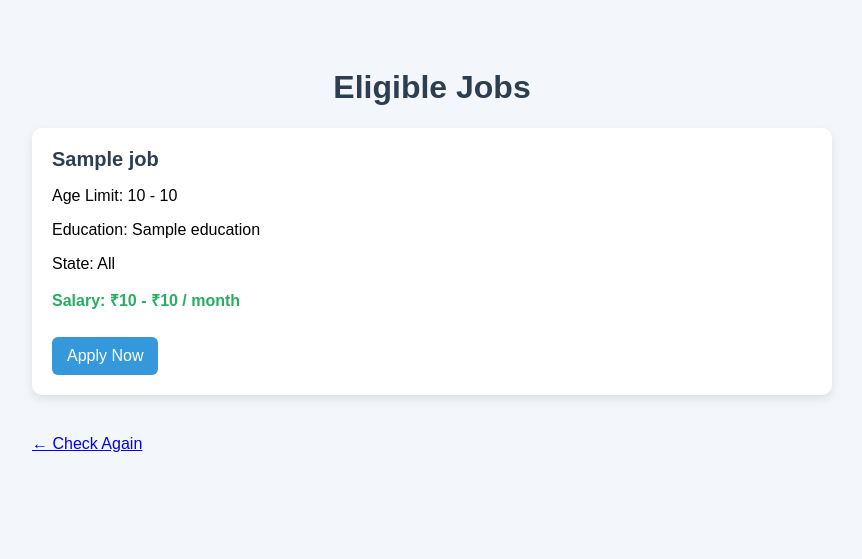
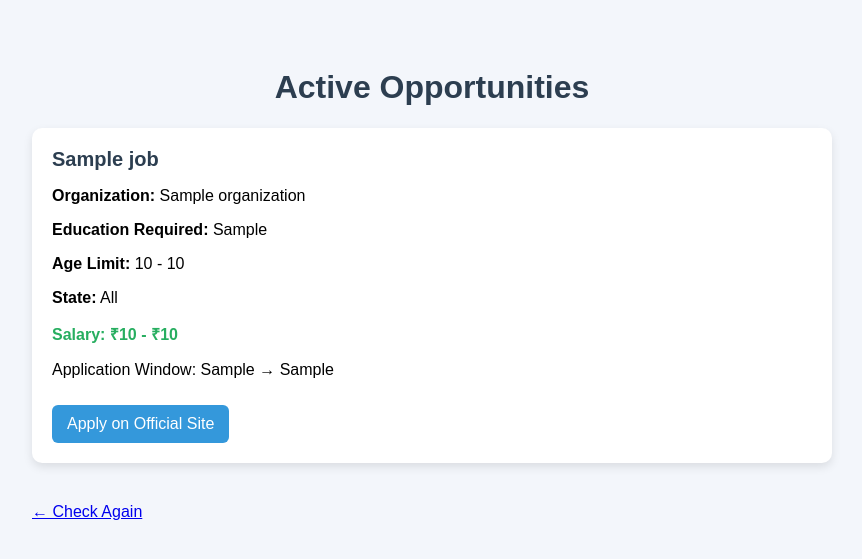
Before and after one commit to Pratik1387/jobsmitra, a Python web app: template templates/result.html in a window 1280 px wide. Shown: the top 559 px of the page, without its empty margins (208-1070 px from the left). Run offline with Jinja, Linux system fonts and the light colour scheme; the template is opened without the code that fills it: most values are stand-ins (such as "Sample title", 1, 10 or a date in 2020).

Commit message:
Update job results page with new layout and details

```diff
--- a/templates/result.html
+++ b/templates/result.html
@@ -3,13 +3,13 @@
 
 <head>
 
-<title>JobsMitra Results</title>
+<title>Eligible Jobs</title>
 
 <style>
 
 body{
 font-family: Arial;
-background: #f3f6fb;
+background:#f3f6fb;
 padding:40px;
 }
 
@@ -24,33 +24,26 @@ color:#2c3e50;
 }
 
 .job-card{
-
 background:white;
 padding:20px;
 border-radius:10px;
 margin-bottom:20px;
 box-shadow:0px 4px 10px rgba(0,0,0,0.1);
-
 }
 
 .job-title{
-
 font-size:20px;
 font-weight:bold;
 color:#2c3e50;
-
 }
 
 .salary{
-
 color:#27ae60;
 font-weight:bold;
 margin-top:8px;
-
 }
 
 .apply-btn{
-
 display:inline-block;
 margin-top:10px;
 padding:10px 15px;
@@ -58,32 +51,26 @@ background:#3498db;
 color:white;
 text-decoration:none;
 border-radius:6px;
-
 }
 
 .apply-btn:hover{
-
 background:#2980b9;
-
 }
 
 .back{
-
 margin-top:20px;
 display:inline-block;
-
 }
 
 </style>
 
 </head>
 
-
 <body>
 
 <div class="container">
 
-<h1>Eligible Jobs</h1>
+<h1>Active Opportunities</h1>
 
 {% if jobs %}
 
@@ -93,18 +80,25 @@ display:inline-block;
 
 <div class="job-title">{{ job.job_title }}</div>
 
-<p>Age Limit: {{ job.min_age }} - {{ job.max_age }}</p>
+<p><b>Organization:</b> {{ job.organization }}</p>
 
-<p>Education: {{ job.education | join(', ') }}</p>
+<p><b>Education Required:</b> {{ job.education_required }}</p>
 
-<p>State: {{ job.state }}</p>
+<p><b>Age Limit:</b> {{ job.min_age }} - {{ job.max_age }}</p>
+
+<p><b>State:</b> {{ job.state }}</p>
 
 <p class="salary">
-Salary: ₹{{ job.salary_min }} - ₹{{ job.salary_max }} / month
+Salary: ₹{{ job.salary_min }} - ₹{{ job.salary_max }}
+</p>
+
+<p>
+Application Window:
+{{ job.application_start }} → {{ job.application_end }}
 </p>
 
 <a class="apply-btn" href="{{ job.apply_link }}" target="_blank">
-Apply Now
+Apply on Official Site
 </a>
 
 </div>
@@ -113,7 +107,7 @@ Apply Now
 
 {% else %}
 
-<p>No eligible jobs found.</p>
+<p>No active vacancies found for your eligibility today.</p>
 
 {% endif %}
 
```
